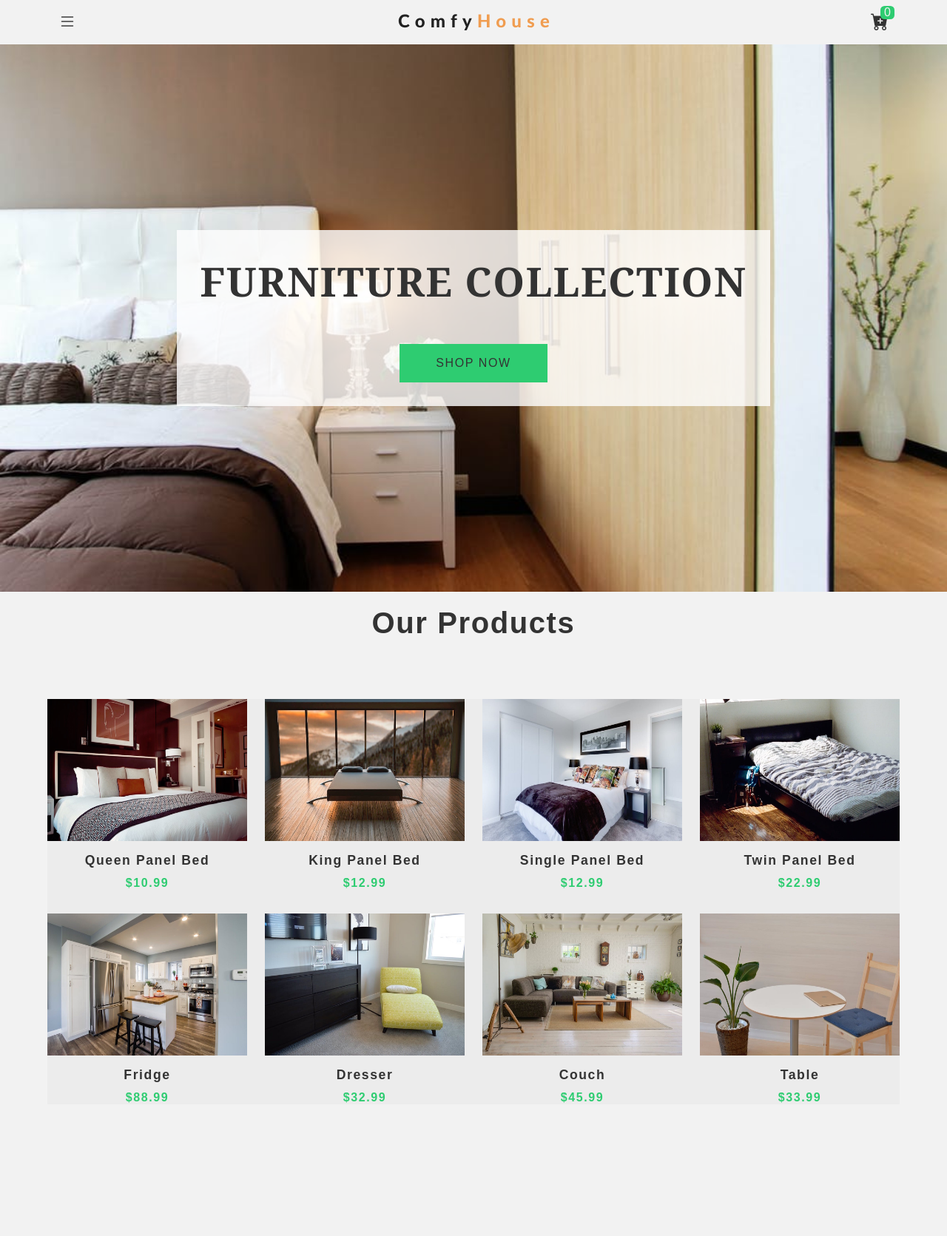
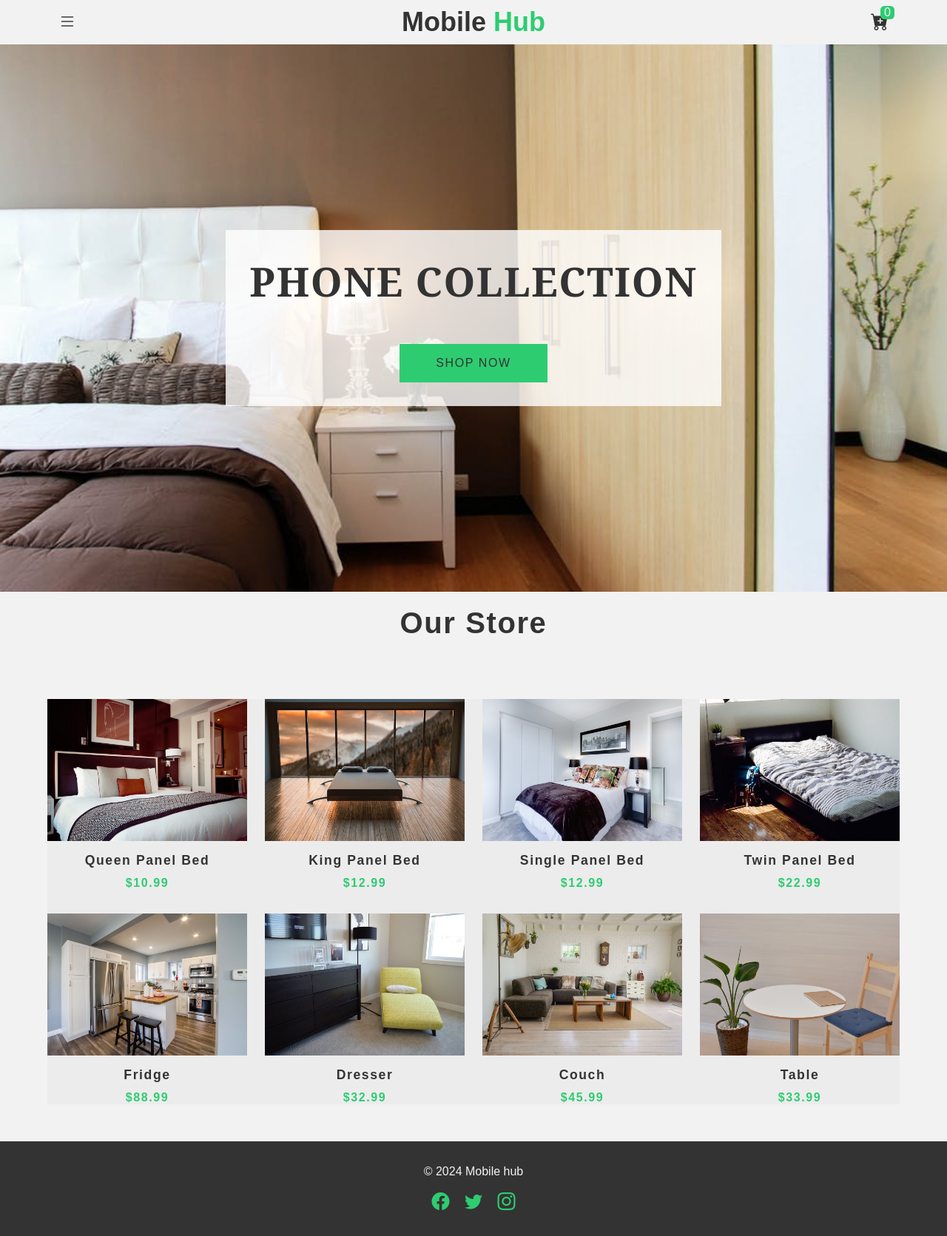
Before and after one commit to MLeko99/eCommerce, a plain HTML site: page index.html in a window 1280 px wide. Shown: the whole page at 74% size. Before the commit the page ends 1543 px from the top, so only its background shows below. Drawn offline with nearby package versions, Linux system fonts and the light colour scheme.

Commit message:
added footer

```diff
--- a/index.html
+++ b/index.html
@@ -4,7 +4,7 @@
     <meta charset="UTF-8" />
     <meta name="viewport" content="width=device-width, initial-scale=1.0" />
     <link rel="stylesheet" href="styles.css" />
-    <title>Comfy House</title>
+    <title>Cellphone Store</title>
     <link
       rel="stylesheet"
       href="https://cdn.jsdelivr.net/npm/bootstrap-icons@1.11.3/font/bootstrap-icons.min.css"
@@ -16,11 +16,7 @@
         <span class="nav-icon">
           <i class="bi bi-list"></i>
         </span>
-        <img
-          src="./images/logo.svg"
-          alt="store
-         logo"
-        />
+        <h1>Mobile <span class="green">Hub</span></h1>
         <div class="cart-btn">
           <span class="nav-icon">
             <i class="bi bi-cart-plus-fill"></i>
@@ -31,14 +27,14 @@
     </nav>
     <header class="hero">
       <div class="banner">
-        <h1 class="banner-title">Furniture collection</h1>
+        <h1 class="banner-title">PHONE COLLECTION</h1>
         <button class="banner-btn">Shop now</button>
       </div>
     </header>
 
     <section class="product">
       <div class="section-title">
-        <h2>Our products</h2>
+        <h2>Our store</h2>
       </div>
       <div class="products-center">
         <!-- <article class="product">
@@ -84,6 +80,17 @@
         </div>
       </div>
     </div>
+    <footer class="footer">
+      <div class="footer-center">
+        <p>&copy; 2024 Mobile hub</p>
+        <br />
+        <div class="social-icons">
+          <a href="#"><i class="bi bi-facebook"></i></a>
+          <a href="#"><i class="bi bi-twitter"></i></a>
+          <a href="#"><i class="bi bi-instagram"></i></a>
+        </div>
+      </div>
+    </footer>
 
     <script src="app.js"></script>
   </body>
```
